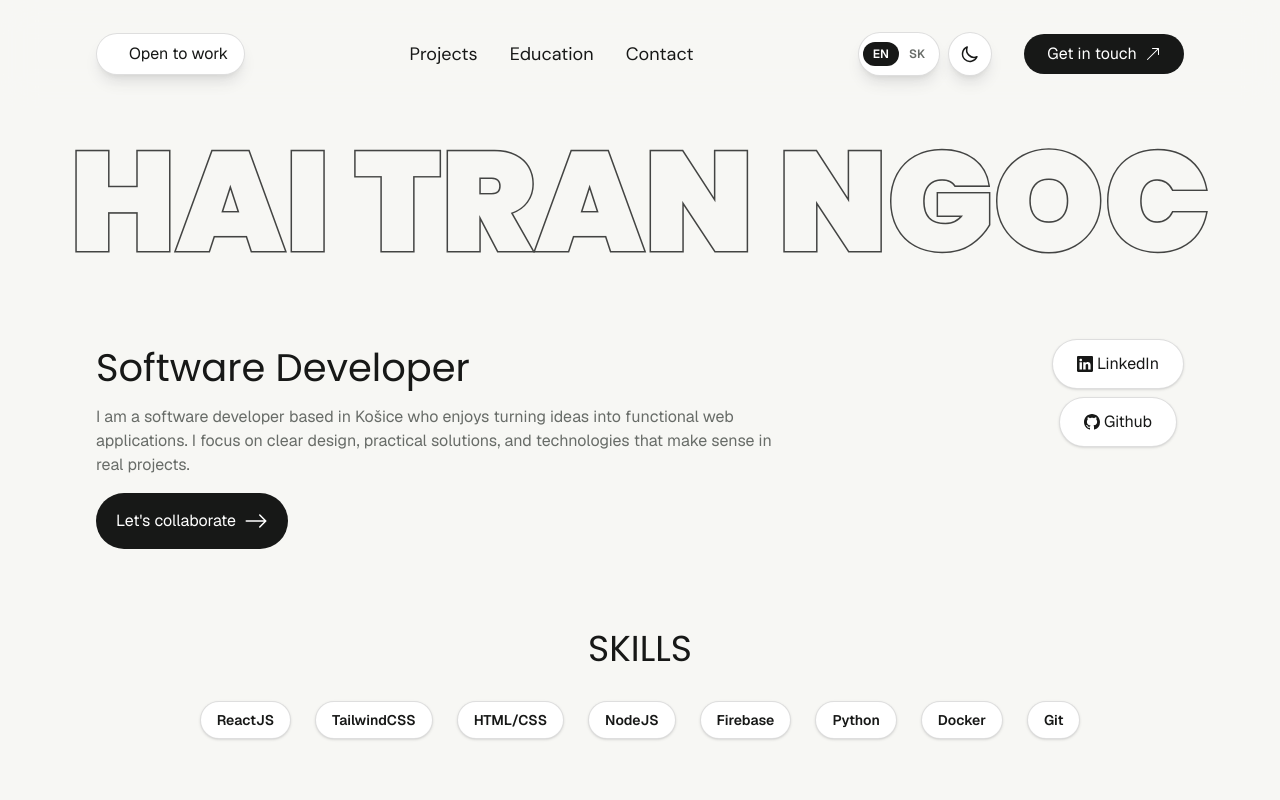
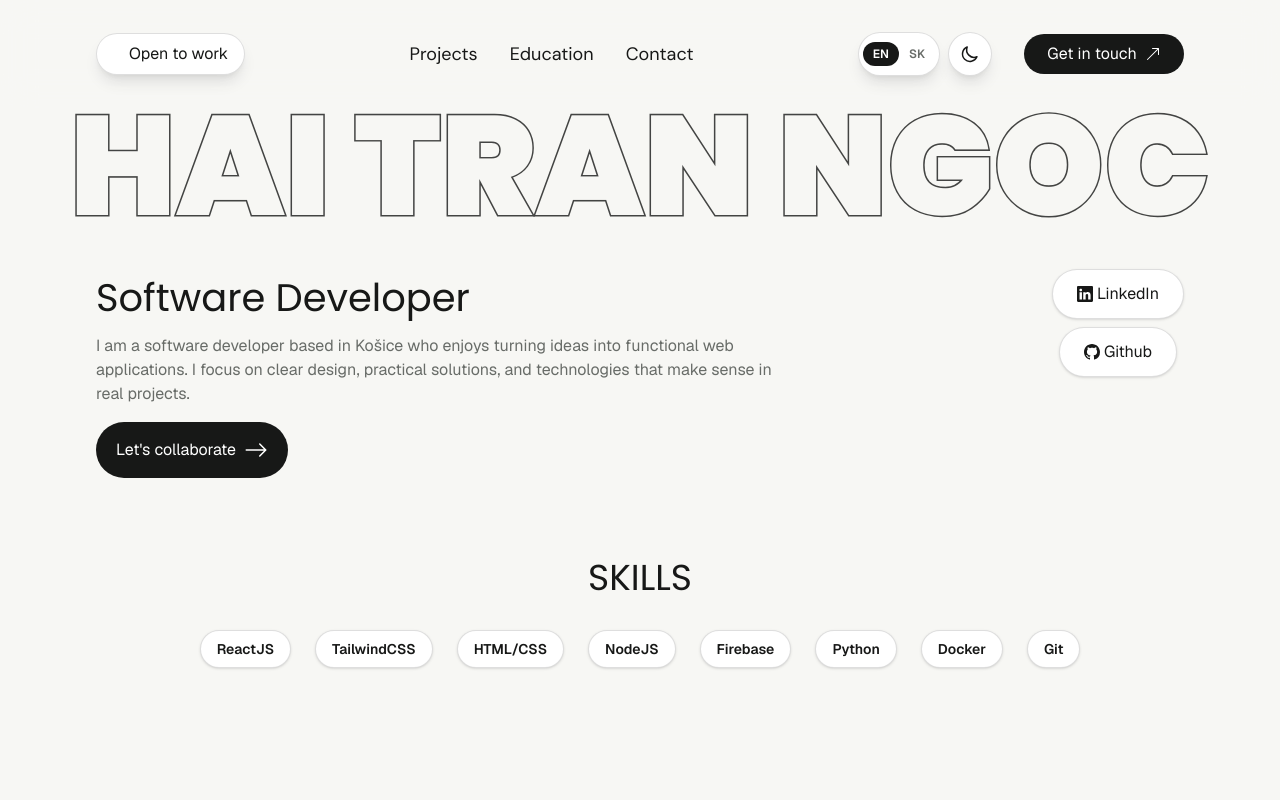
Before and after one commit to hai2001jpg/portfolio, a Next.js app: page /en in a window 1280 px wide. Shown: the top 800 px of the page. Built offline with nearby package versions, Linux system fonts and the light colour scheme; a web font is replaced by a local one.

Commit message:
updating title size

```diff
--- a/components/sections/Hero.tsx
+++ b/components/sections/Hero.tsx
@@ -45,7 +45,7 @@ export default function Hero() {
         >
             <article className="relative mx-auto flex w-full max-w-7xl px-4 md:px-24">
                 <div className="group flex w-full items-center justify-center gap-2 whitespace-nowrap
-                    poppins text-[clamp(3.5rem,11vw,16rem)] font-black uppercase">
+                    poppins text-5xl sm:text-7xl lg:text-[clamp(3.5rem,11vw,16rem)] font-black uppercase">
                     <h1 className="hero-outline opacity-80 select-none transition-colors duration-300 ease-out">
                         HAI TRAN NGOC
                     </h1>
```
